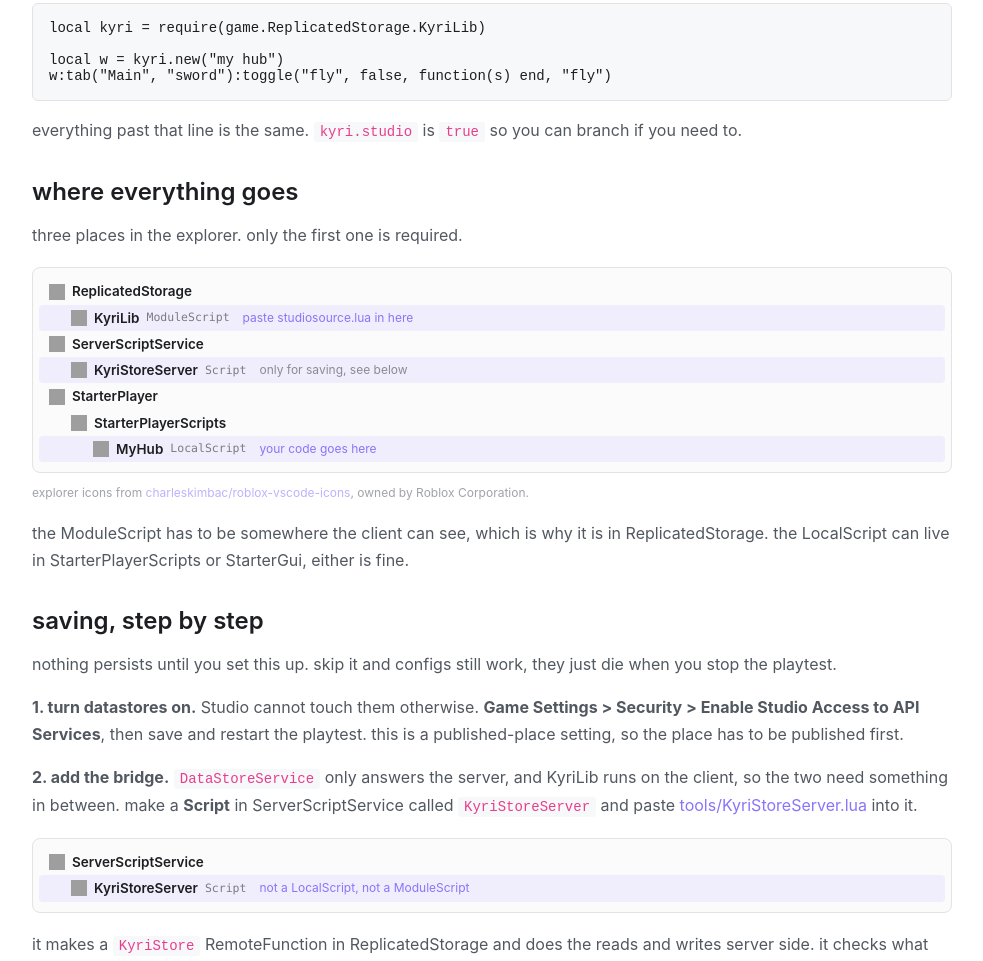
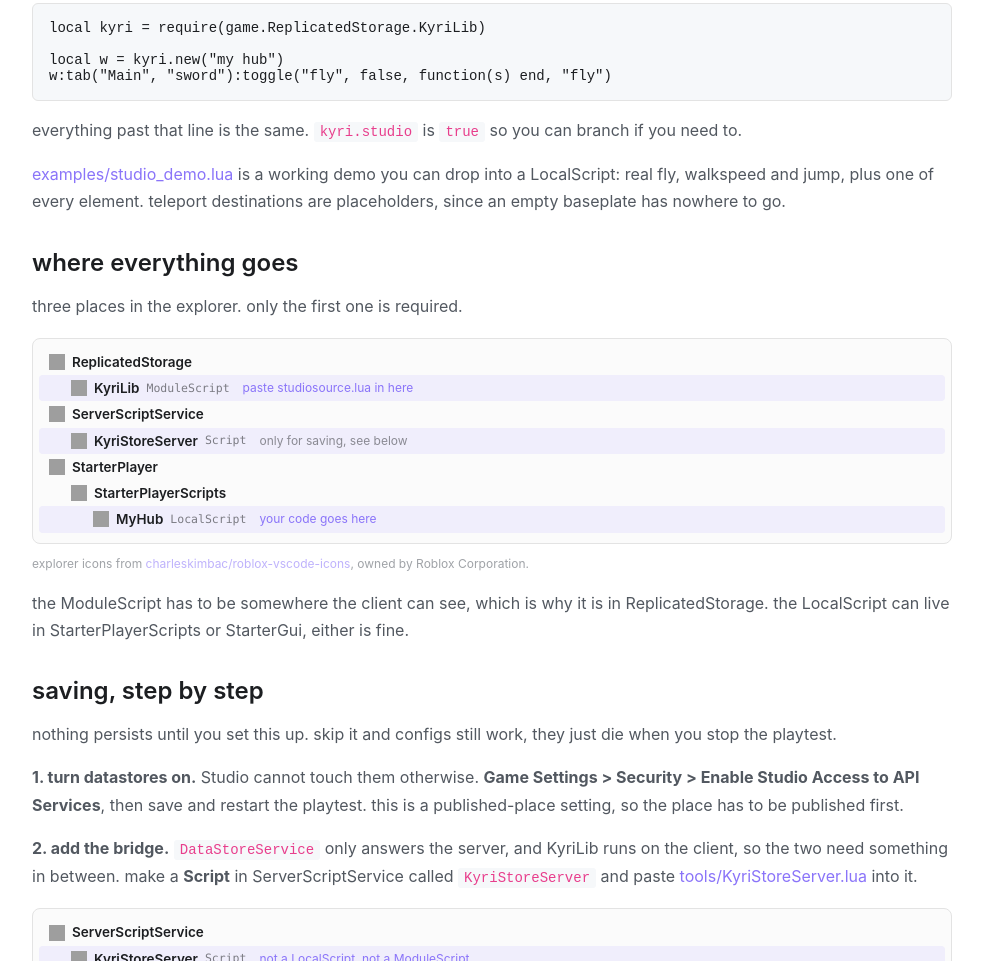
Before and after one commit to Justanewplayer19/KyriLib, a plain HTML site: page index.html in a window 1280 px wide. Shown: the part 1950-2911 px from the top of the page, without its empty margins (288-1271 px from the left). Drawn offline with Linux system fonts and the light colour scheme; grey boxes are pictures that could not be loaded.

Commit message:
add a working studio demo, keybind takes an Enum.KeyCode
examples/studio_demo.lua is a real script, not a probe: fly on wasd with space
and shift for height, walkspeed and jump sliders wired to the humanoid, spin,
reset, face spawn, and one of every element on a Test tab. teleport is a
dropdown and a button that report the choice, since a baseplate has nowhere to
go, and the nudge button next to it does move you.

tab:keybind assigned its default straight to a TextButton's Text, so passing
Enum.KeyCode.F threw "string expected, got EnumItem" and killed the rest of the
script. it coerces an EnumItem to its Name now, which is what the handler
compares against anyway. esp.lua was carrying the same bug.

jump also sets JumpHeight, because UseJumpPower does not stick when the place
is configured for jump height.

Co-Authored-By: Claude Opus 5 <noreply@anthropic.com>

```diff
--- a/index.html
+++ b/index.html
@@ -800,6 +800,7 @@ body {
 local w = kyri.new("my hub")
 w:tab("Main", "sword"):toggle("fly", false, function(s) end, "fly")</code></pre>
 				<p>everything past that line is the same. <code>kyri.studio</code> is <code>true</code> so you can branch if you need to.</p>
+				<p><a href="https://github.com/Justanewplayer19/KyriLib/blob/main/examples/studio_demo.lua" target="_blank" rel="noopener">examples/studio_demo.lua</a> is a working demo you can drop into a LocalScript: real fly, walkspeed and jump, plus one of every element. teleport destinations are placeholders, since an empty baseplate has nowhere to go.</p>
 
 				<h3>where everything goes</h3>
 				<p>three places in the explorer. only the first one is required.</p>
```
Also changed, not shown: 4 other files.
